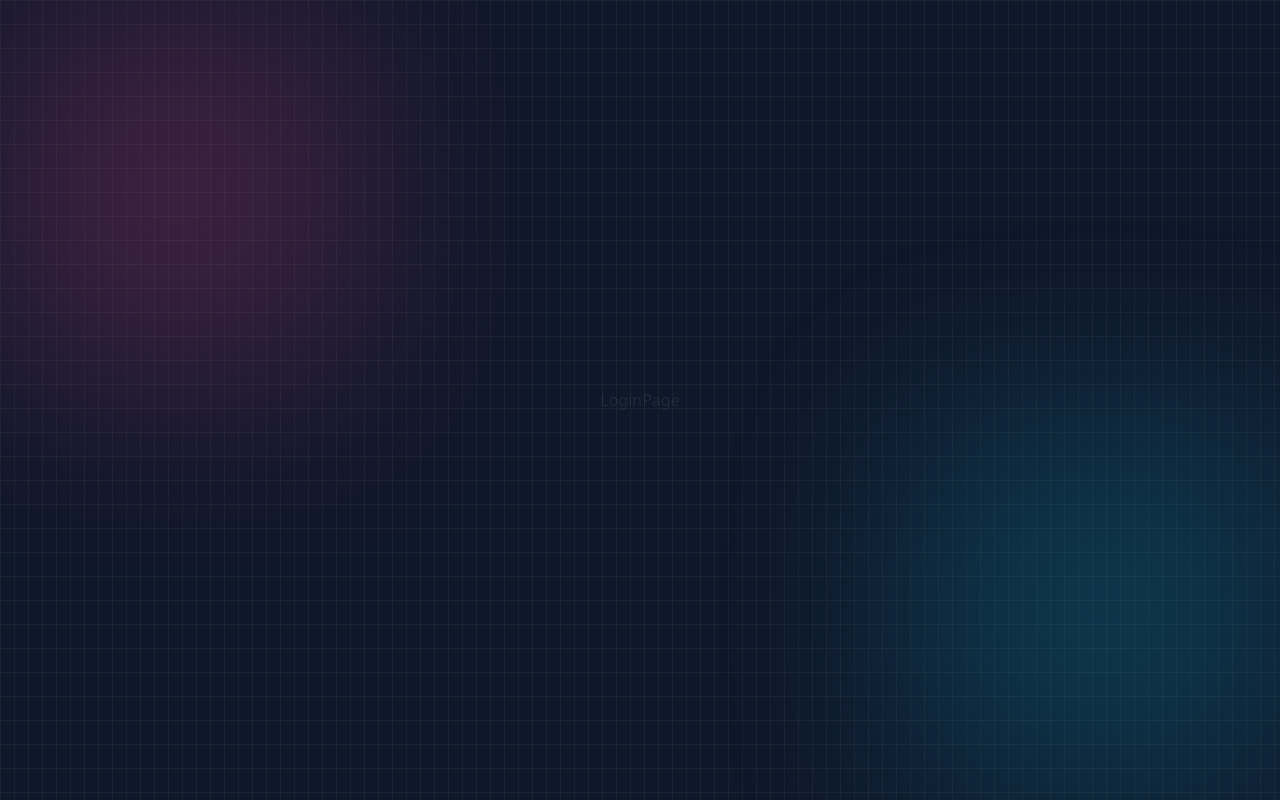
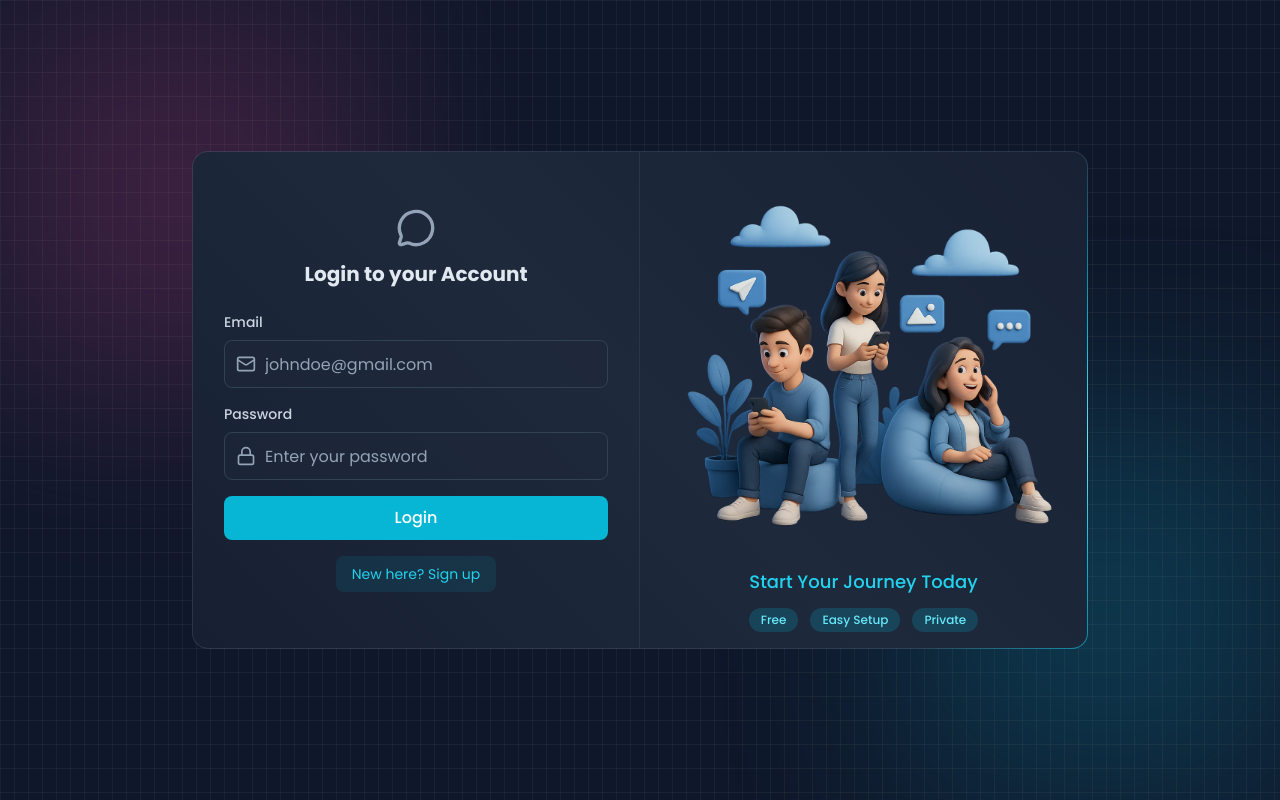
Before and after one commit to sakshibattala/chatify, a React app in the folder frontend/: page /login in a window 1280 px wide. Built offline with nearby package versions, Linux system fonts and the light colour scheme; no server answers; the HTML template or start-up script is replaced by a standard one.

Commit message:
login functionality implemented

```diff
--- a/frontend/src/index.css
+++ b/frontend/src/index.css
@@ -1,6 +1,11 @@
+@import url("https://fonts.googleapis.com/css2?family=Poppins:ital,wght@0,100;0,200;0,300;0,400;0,500;0,600;0,700;0,800;0,900;1,100;1,200;1,300;1,400;1,500;1,600;1,700;1,800;1,900&display=swap");
 @tailwind base;
 @tailwind components;
 @tailwind utilities;
+
+* {
+  font-family: "Poppins", sans-serif;
+}
 
 @property --border-angle {
   inherits: false;
--- a/frontend/src/pages/ChatPage.jsx
+++ b/frontend/src/pages/ChatPage.jsx
@@ -1,9 +1,15 @@
-import React from 'react'
+import React from "react";
+import { useAuthStore } from "../store/useAuthStore";
 
 const ChatPage = () => {
+  const { logout } = useAuthStore();
+
   return (
-    <div>ChatPage</div>
-  )
-}
+    <div className="z-10">
+      ChatPage
+      <button onClick={logout}>Logout</button>
+    </div>
+  );
+};
 
-export default ChatPage
+export default ChatPage;
--- a/frontend/src/pages/LoginPage.jsx
+++ b/frontend/src/pages/LoginPage.jsx
@@ -1,9 +1,126 @@
-import React from 'react'
+import React, { useState } from "react";
+import { useAuthStore } from "../store/useAuthStore";
+import BorderAnimatedContainer from "../components/BorderAnimatedContainer";
+import { LoaderIcon } from "react-hot-toast";
+import { LockIcon, MailIcon, MessageCircleIcon, UserIcon } from "lucide-react";
+import { Link } from "react-router";
 
 const LoginPage = () => {
+  const { isLoggingIn, login } = useAuthStore();
+
+  const [formData, setFormData] = useState({
+    email: "",
+    password: "",
+  });
+
+  const handleSubmit = (e) => {
+    e.preventDefault();
+    login(formData);
+  };
+
   return (
-    <div>LoginPage</div>
-  )
-}
+    <div className="w-full flex items-center justify-center py-6 bg-slate-900 overflow-hidden">
+      <div className="relative w-full max-w-4xl">
+        <BorderAnimatedContainer>
+          <div className="w-full flex flex-col md:flex-row">
+            {/* LEFT SIDE FORM */}
+            <div className="md:w-1/2 p-6 flex items-center justify-center md:border-r border-slate-600/30">
+              <div className="w-full max-w-sm">
+                {" "}
+                {/* smaller form box */}
+                {/* HEADING */}
+                <div className="text-center mb-6">
+                  <MessageCircleIcon className="w-10 h-10 mx-auto text-slate-400 mb-3" />
+                  <h2 className="text-xl font-bold text-slate-200 mb-1">
+                    Login to your Account
+                  </h2>
+                </div>
+                {/* FORM */}
+                <form onSubmit={handleSubmit} className="space-y-4">
 
-export default LoginPage
+                  {/* EMAIL */}
+                  <div>
+                    <label className="auth-input-label">Email</label>
+                    <div className="relative">
+                      <MailIcon className="auth-input-icon" />
+                      <input
+                        type="email"
+                        value={formData.email}
+                        onChange={(e) =>
+                          setFormData({ ...formData, email: e.target.value })
+                        }
+                        className="input"
+                        placeholder="johndoe@gmail.com"
+                      />
+                    </div>
+                  </div>
+
+                  {/* PASSWORD */}
+                  <div>
+                    <label className="auth-input-label">Password</label>
+                    <div className="relative">
+                      <LockIcon className="auth-input-icon" />
+                      <input
+                        type="password"
+                        value={formData.password}
+                        onChange={(e) =>
+                          setFormData({ ...formData, password: e.target.value })
+                        }
+                        className="input"
+                        placeholder="Enter your password"
+                      />
+                    </div>
+                  </div>
+
+                  {/* SUBMIT */}
+                  <button
+                    className="auth-btn"
+                    type="submit"
+                    disabled={isLoggingIn}
+                  >
+                    {isLoggingIn ? (
+                      <LoaderIcon className="w-full h-5 animate-spin text-center" />
+                    ) : (
+                      "Login"
+                    )}
+                  </button>
+                </form>
+                <div className="mt-4 text-center">
+                  <Link to="/signup" className="auth-link text-sm">
+                    New here? Sign up
+                  </Link>
+                </div>
+              </div>
+            </div>
+
+            {/* RIGHT SIDE IMAGE */}
+            <div className="hidden md:flex md:w-1/2 items-center justify-center p-4 bg-gradient-to-bl from-slate-800/20 to-transparent">
+              <div className="max-w-sm">
+                {" "}
+                {/* smaller image container */}
+                <img
+                  src="/login.png"
+                  alt="People using mobile devices"
+                  className="w-full h-auto object-contain"
+                />
+                <div className="mt-4 text-center">
+                  <h3 className="text-lg font-medium text-cyan-400">
+                    Start Your Journey Today
+                  </h3>
+
+                  <div className="mt-3 flex justify-center gap-3">
+                    <span className="auth-badge">Free</span>
+                    <span className="auth-badge">Easy Setup</span>
+                    <span className="auth-badge">Private</span>
+                  </div>
+                </div>
+              </div>
+            </div>
+          </div>
+        </BorderAnimatedContainer>
+      </div>
+    </div>
+  );
+};
+
+export default LoginPage;
--- a/frontend/src/pages/SignUpPage.jsx
+++ b/frontend/src/pages/SignUpPage.jsx
@@ -2,7 +2,7 @@
 import { useAuthStore } from "../store/useAuthStore";
 import BorderAnimatedContainer from "../components/BorderAnimatedContainer";
 import { LoaderIcon } from "react-hot-toast";
-import { MailIcon, MessageCircleIcon, UserIcon } from "lucide-react";
+import { LockIcon, MailIcon, MessageCircleIcon, UserIcon } from "lucide-react";
 import { Link } from "react-router";
 
 const SignUpPage = () => {
@@ -20,30 +20,32 @@
   };
 
   return (
-    <div className="w-full flex items-center justify-center p-4 bg-slate-900 overflow-hidden">
-      <div className="relative w-full max-w-6xl md:h-[800px] h-[650px]">
+    <div className="w-full flex items-center justify-center py-6 bg-slate-900 overflow-hidden">
+      <div className="relative w-full max-w-4xl">
         <BorderAnimatedContainer>
           <div className="w-full flex flex-col md:flex-row">
-            {/* FORM CLOUMN - LEFT SIDE */}
-            <div className="md:w-1/2 p-8 flex items-center justify-center md:border-r border-slate-600/30">
-              <div className="w-full max-w-md">
-                {/* HEADING TEXT */}
-                <div className="text-center mb-8">
-                  <MessageCircleIcon className="w-12 h-12 mx-auto text-slate-400 mb-4" />
-                  <h2 className="text-2xl font-bold text-slate-200 mb-2">
+            {/* LEFT SIDE FORM */}
+            <div className="md:w-1/2 p-6 flex items-center justify-center md:border-r border-slate-600/30">
+              <div className="w-full max-w-sm">
+                {" "}
+                {/* smaller form box */}
+                {/* HEADING */}
+                <div className="text-center mb-6">
+                  <MessageCircleIcon className="w-10 h-10 mx-auto text-slate-400 mb-3" />
+                  <h2 className="text-xl font-bold text-slate-200 mb-1">
                     Create Account
                   </h2>
-                  <p className="text-slate-400">Sign up for a new account</p>
+                  <p className="text-slate-400 text-sm">
+                    Sign up for a new account
+                  </p>
                 </div>
-
                 {/* FORM */}
-                <form onSubmit={handleSubmit} className="space-y-6">
+                <form onSubmit={handleSubmit} className="space-y-4">
                   {/* FULL NAME */}
                   <div>
                     <label className="auth-input-label">Full Name</label>
                     <div className="relative">
                       <UserIcon className="auth-input-icon" />
-
                       <input
                         type="text"
                         value={formData.fullName}
@@ -56,12 +58,11 @@
                     </div>
                   </div>
 
-                  {/* EMAIL INPUT */}
+                  {/* EMAIL */}
                   <div>
                     <label className="auth-input-label">Email</label>
                     <div className="relative">
                       <MailIcon className="auth-input-icon" />
-
                       <input
                         type="email"
                         value={formData.email}
@@ -74,12 +75,11 @@
                     </div>
                   </div>
 
-                  {/* PASSWORD INPUT */}
+                  {/* PASSWORD */}
                   <div>
                     <label className="auth-input-label">Password</label>
                     <div className="relative">
-                      <MailIcon className="auth-input-icon" />
-
+                      <LockIcon className="auth-input-icon" />
                       <input
                         type="password"
                         value={formData.password}
@@ -92,7 +92,7 @@
                     </div>
                   </div>
 
-                  {/* SUBMIT BUTTON */}
+                  {/* SUBMIT */}
                   <button
                     className="auth-btn"
                     type="submit"
@@ -105,29 +105,30 @@
                     )}
                   </button>
                 </form>
-
-                <div className="mt-6 text-center">
-                  <Link to="/login" className="auth-link">
+                <div className="mt-4 text-center">
+                  <Link to="/login" className="auth-link text-sm">
                     Already have an account? Login
                   </Link>
                 </div>
               </div>
             </div>
 
-            {/* FORM ILLUSTRATION - RIGHT SIDE */}
-            <div className="hidden md:w-1/2 md:flex items-center justify-center p-6 bg-gradient-to-bl from-slate-800/20 to-transparent">
-              <div>
+            {/* RIGHT SIDE IMAGE */}
+            <div className="hidden md:flex md:w-1/2 items-center justify-center p-4 bg-gradient-to-bl from-slate-800/20 to-transparent">
+              <div className="max-w-sm">
+                {" "}
+                {/* smaller image container */}
                 <img
                   src="/signup.png"
                   alt="People using mobile devices"
                   className="w-full h-auto object-contain"
                 />
-                <div className="mt-6 text-center">
-                  <h3 className="text-xl font-medium text-cyan-400">
+                <div className="mt-4 text-center">
+                  <h3 className="text-lg font-medium text-cyan-400">
                     Start Your Journey Today
                   </h3>
 
-                  <div className="mt-4 flex justify-center gap-4">
+                  <div className="mt-3 flex justify-center gap-3">
                     <span className="auth-badge">Free</span>
                     <span className="auth-badge">Easy Setup</span>
                     <span className="auth-badge">Private</span>
--- a/frontend/src/store/useAuthStore.jsx
+++ b/frontend/src/store/useAuthStore.jsx
@@ -25,11 +25,38 @@
       const res = await axiosInstance.post("/auth/signup", data);
       set({ authUser: res.data });
 
-      toast.success("You're in! Welcome.");
+      toast.success(`"You're in! Welcome."`);
     } catch (error) {
       toast.error(error.response.data.message);
     } finally {
       set({ isSigningUp: false });
     }
   },
+
+  isLoggingIn: false,
+  login: async (data) => {
+    set({ isLoggingIn: true });
+    try {
+      const res = await axiosInstance.post("/auth/login", data);
+      set({ authUser: res.data });
+
+      toast.success(`Welcome back ${res.data.fullName}!`);
+    } catch (error) {
+      toast.error(error.response.data.message);
+    } finally {
+      set({ isLoggingIn: false });
+    }
+  },
+
+  logout: async () => {
+    try {
+      const res = await axiosInstance.post("/auth/logout");
+      set({ authUser: null });
+
+      toast.success("Catch You Later");
+    } catch (error) {
+      toast.error("Error logging out");
+      console.log("Logout error:", error);
+    }
+  },
 }));
```
